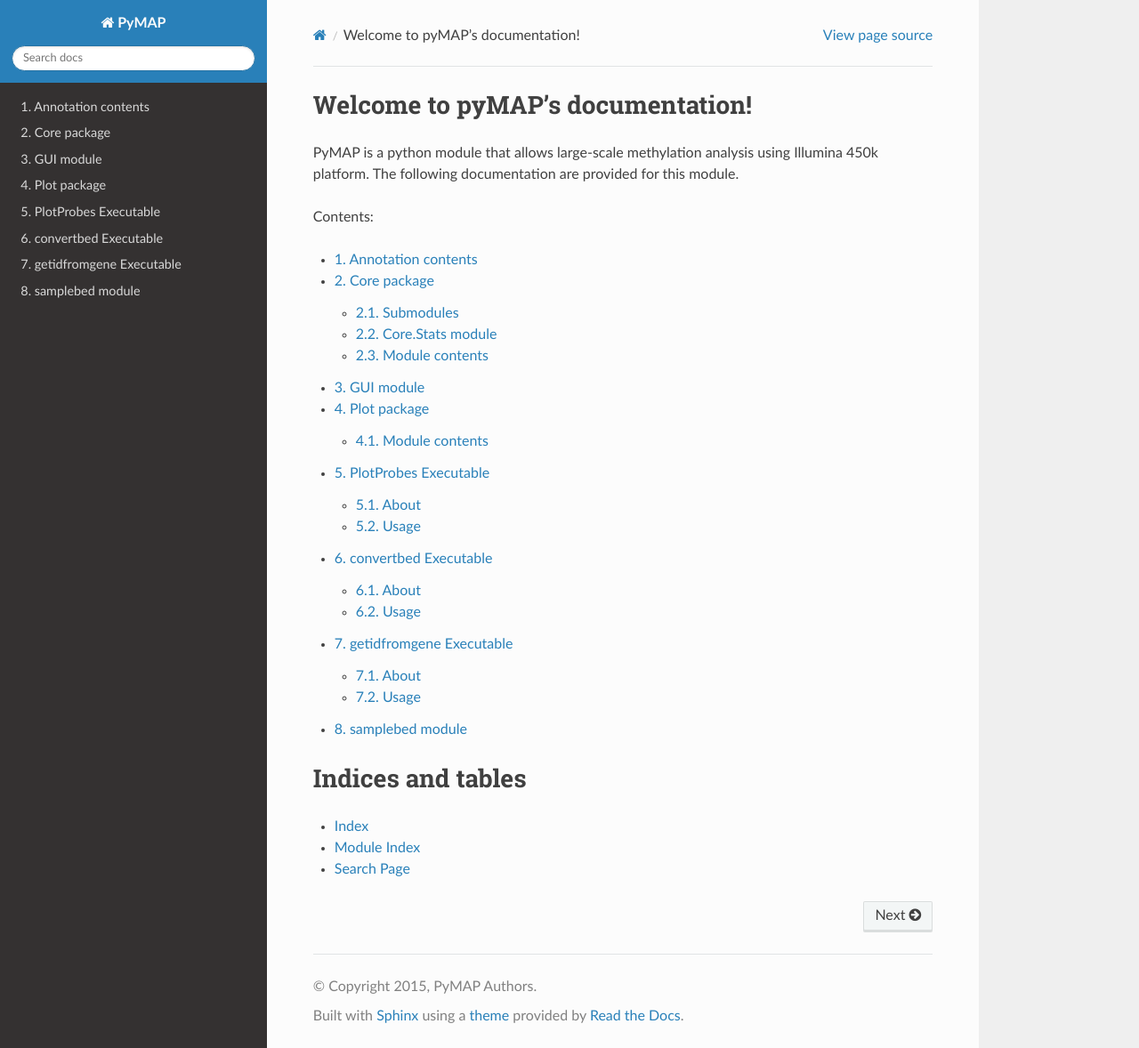
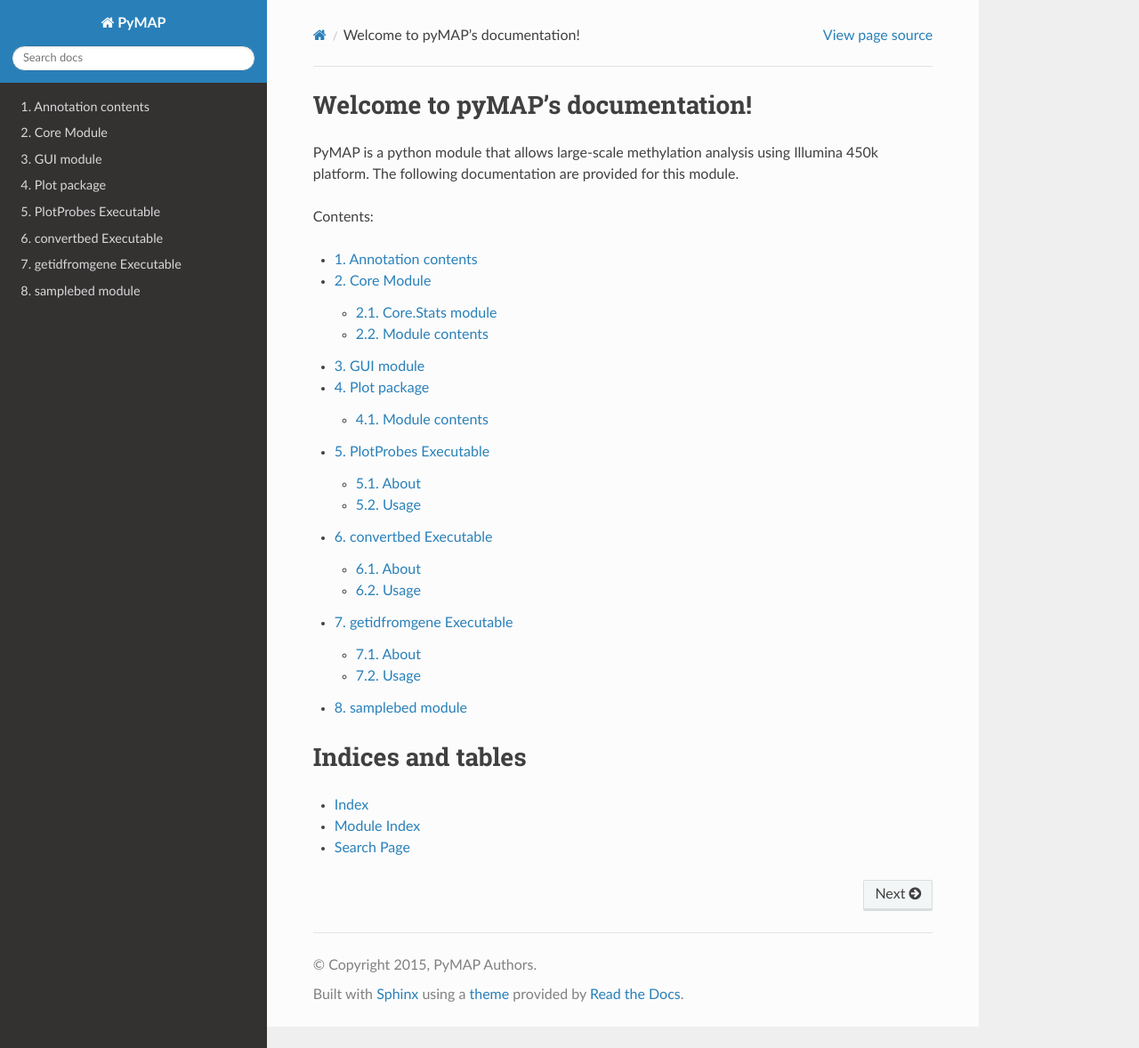
Before and after one commit to AminMahpour/PyMAP, a Sphinx documentation site: the page built from docs/index.rst, in a window 1280 px wide and 1178 px high. Shown: the whole window at 89% size. Built offline with Sphinx 7.4.7 and the Read the Docs theme 2.0.0, drawn with Linux system fonts in a browser that asks for light colours.

Commit message:
comply with rst doc format.

```diff
--- a/docs/Core.rst
+++ b/docs/Core.rst
@@ -1,8 +1,5 @@
-Core package
-============
-
-Submodules
-----------
+Core Module
+===========
 
 Core.Stats module
 -----------------
```
